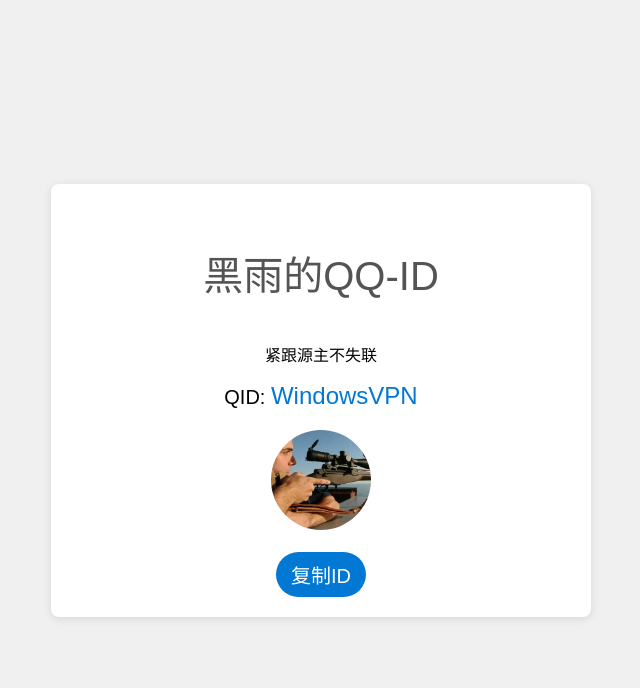
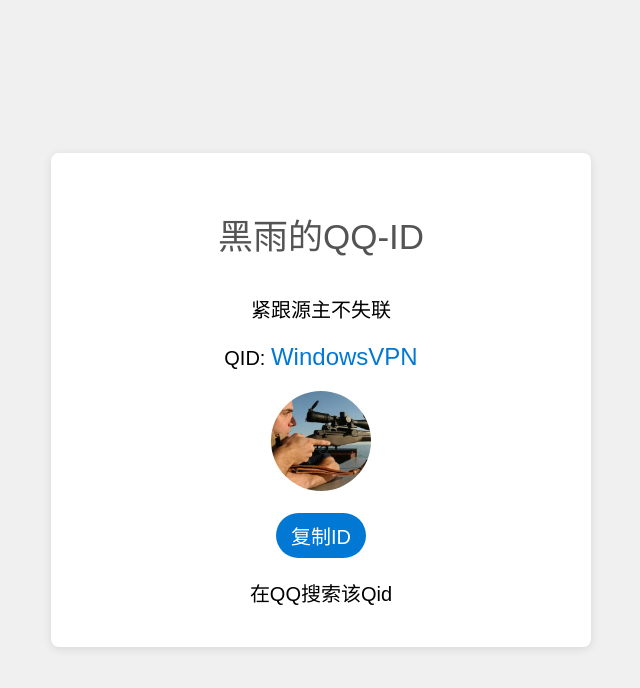
Before and after one commit to vemov/qqid, a plain HTML site: page index.html in a window 1280 px wide. Shown: the whole page, without its empty margins (319-959 px from the left). Drawn offline with Linux system fonts and the light colour scheme; a web font is replaced by a local one.

Commit message:
Update index.html

```diff
--- a/index.html
+++ b/index.html
@@ -48,23 +48,26 @@
             background-color: #005a9e;
         }
         .text {
-            font-family: 'ZCOOL KuaiLe', sans-serif;
-            font-size: 40px;
+            font-size: 35px;
             color: #545454;
         }
         .p {
            font-size: 16px;
+        }
+        p {
+            font-family: 'ZCOOL KuaiLe', sans-serif;
         }
     </style>
 </head>
 <body>
     <div class="container">
         <p class="text">黑雨的QQ-ID</p>
-        <p>紧跟源主不失联</p>
+        <p style="font-size: 20px;">紧跟源主不失联</p>
         <div style="font-size: 20px;">QID: <span class="qq-id" id="qq-id">WindowsVPN</span></div>
         <img src="0.jpg" alt="QR Code" width="100" height="100" style="border-radius: 50%; margin-top: 20px;">
         <br><br>
         <button class="share-button" onclick="copyToClipboard()">复制ID</button>
+        <p style="font-size: 20px;">在QQ搜索该Qid</p>
     </div>
 
     <script>
```
